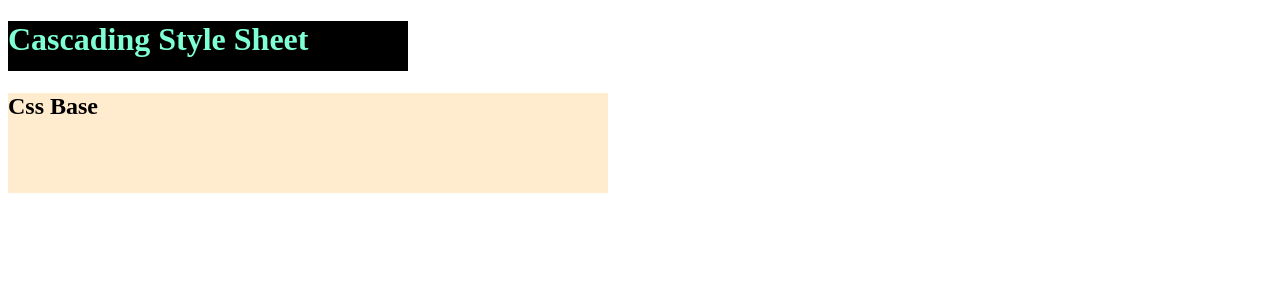
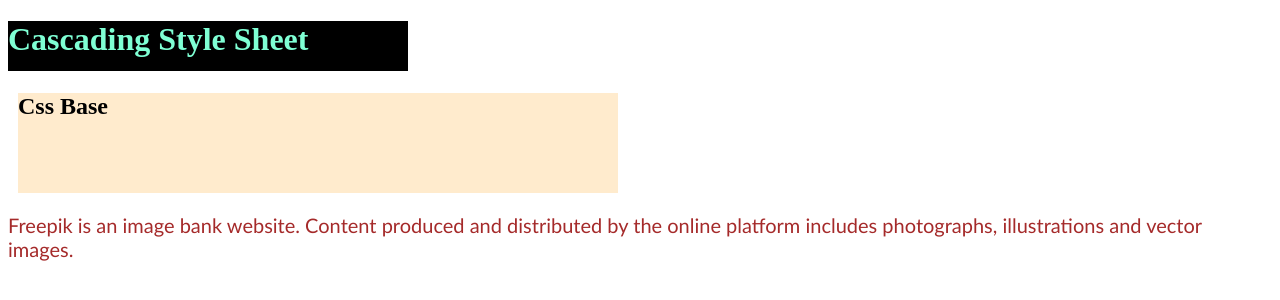
Before and after one commit to SW799348/Internet-Technology-VSCode, a plain HTML site: page Pages/lesson-css-base.html in a window 1280 px wide. Drawn offline with Linux system fonts and the light colour scheme.

Commit message:
lesson-css-base updated

```diff
--- a/Pages/lesson-css-base.html
+++ b/Pages/lesson-css-base.html
@@ -3,13 +3,15 @@
 <head>
     <meta charset="UTF-8">
     <meta name="viewport" content="width=device-width, initial-scale=1.0">
-    <title>css-base</title>
+    <title>lesson-css-base</title>
+    <link rel="stylesheet" href="/css/lesson-css-base.css">
 
     <style>
         h2{
             background-color: blanchedalmond;
             height: 100px;
             width: 600px;
+            margin: 10px;
         }
     </style>
 </head>
@@ -17,8 +19,11 @@
     <h1 style="color: aquamarine; height: 50px; width: 400px; background-color: black;">
         Cascading Style Sheet
     </h1>
-    <h2>
+    <h2 >
         Css Base
     </h2>
+    <p>
+        Freepik is an image bank website. Content produced and distributed by the online platform includes photographs, illustrations and vector images.
+    </p>
 </body>
 </html>
--- a/css/lesson-css-base.css
+++ b/css/lesson-css-base.css
@@ -0,0 +1,9 @@
+p{
+    color: brown;
+    font-size: 20px;
+    font-family: 'Gill Sans', 'Gill Sans MT', Calibri, 'Trebuchet MS', sans-serif;
+}
+
+h2{
+    background-color: cadetblue;
+}
```
